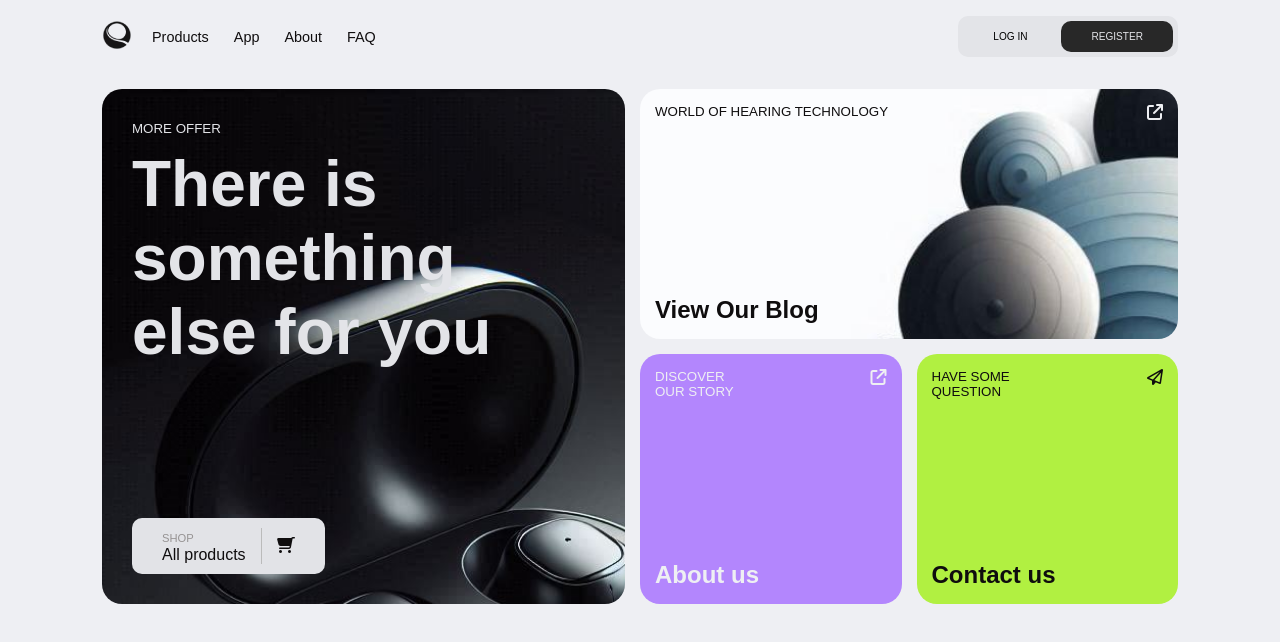
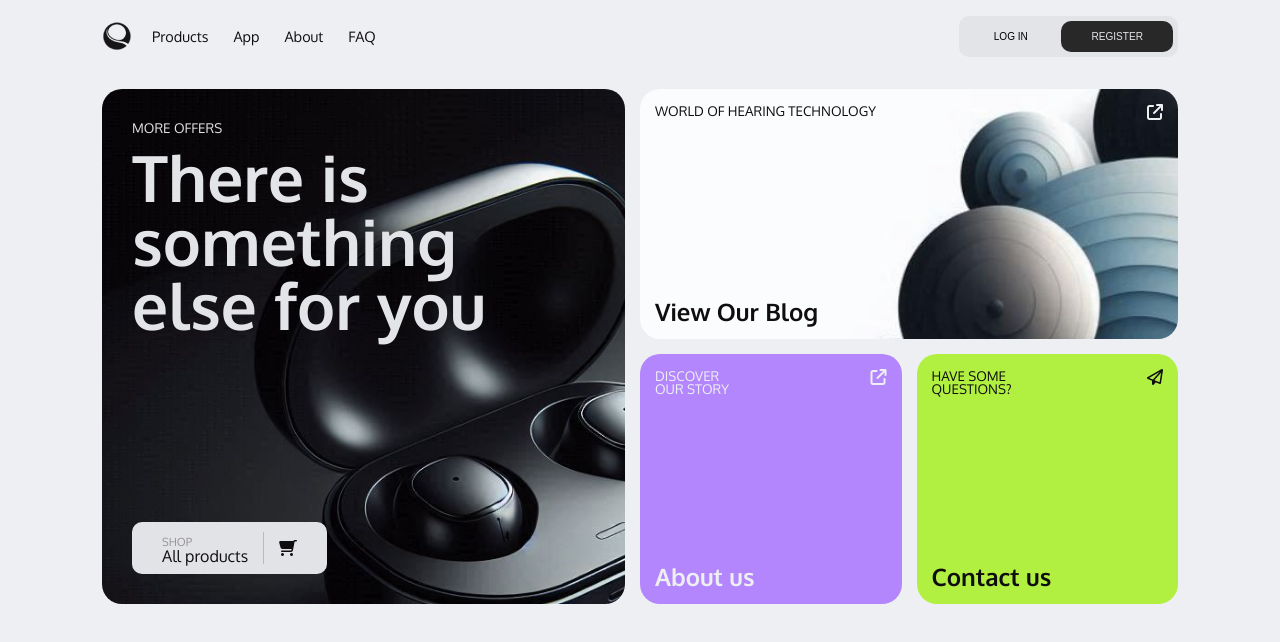
Before and after one commit to wstypr/devscale-day03, a plain HTML site: page index.html in a window 1280 px wide. Drawn offline with Linux system fonts and the light colour scheme.

Commit message:
fix some typos, change font, fix background image position

```diff
--- a/index.html
+++ b/index.html
@@ -5,7 +5,9 @@
     <meta name="viewport" content="width=device-width, initial-scale=1.0">
     <title>Devscale #03</title>
     <link rel="stylesheet" href="style.css">
-
+    <link rel="preconnect" href="https://fonts.googleapis.com">
+    <link rel="preconnect" href="https://fonts.gstatic.com" crossorigin>
+    <link href="https://fonts.googleapis.com/css2?family=Oxygen:wght@300;400;700&display=swap" rel="stylesheet">
 </head>
 <body>
     <div class="container">
@@ -34,7 +36,7 @@
         <main>
             <div class="box1">
                 <div>
-                    <small>MORE OFFER</small>
+                    <small>MORE OFFERS</small>
                     <h1 class="main-title">There is something else for you</h1>
                 </div>
                 <div class="shop-btn">
@@ -63,7 +65,7 @@
             </div>
             <div class="box4">
                 <div class="box-title">
-                    <small>HAVE SOME<br>QUESTION</small>
+                    <small>HAVE SOME<br>QUESTIONS?</small>
                     <i class="fa-regular fa-paper-plane" style="color: #0f0d0e;"></i>
                 </div>
                 <h2>Contact us</h2>
--- a/style.css
+++ b/style.css
@@ -3,7 +3,8 @@ body {
     padding: 0;
     color: #0f0d0e;
     background-color: #eeeff3;
-    font-family: Arial, Helvetica, sans-serif;
+    font-family: Oxygen;
+    line-height: 1;
 }
 
 .container {
@@ -79,8 +80,8 @@ main >div{
 .box1 {
     padding: 30px;
     background-image: url("assets/bg1.jpeg");
-    background-position:40% 0%;
-    background-size:200%;
+    background-position:20% 20%;
+    background-size:180%;
     color: #e3e4e8;
     grid-row: 1 / span 2;
     display: flex;
```
